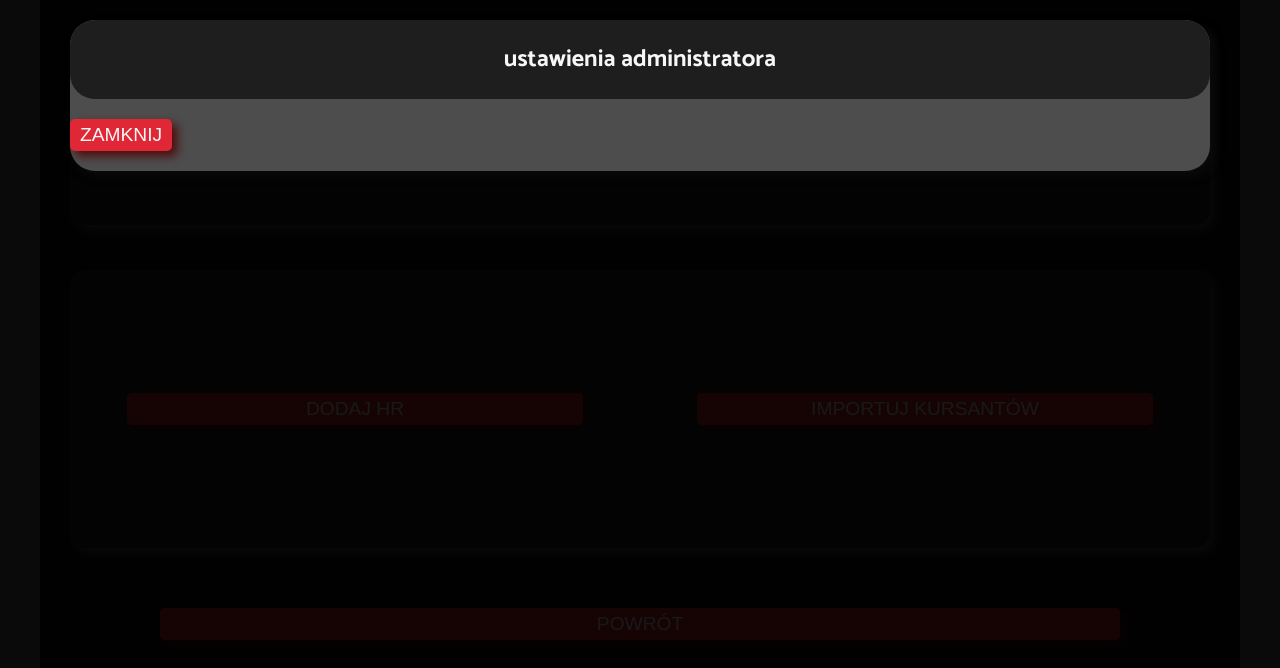
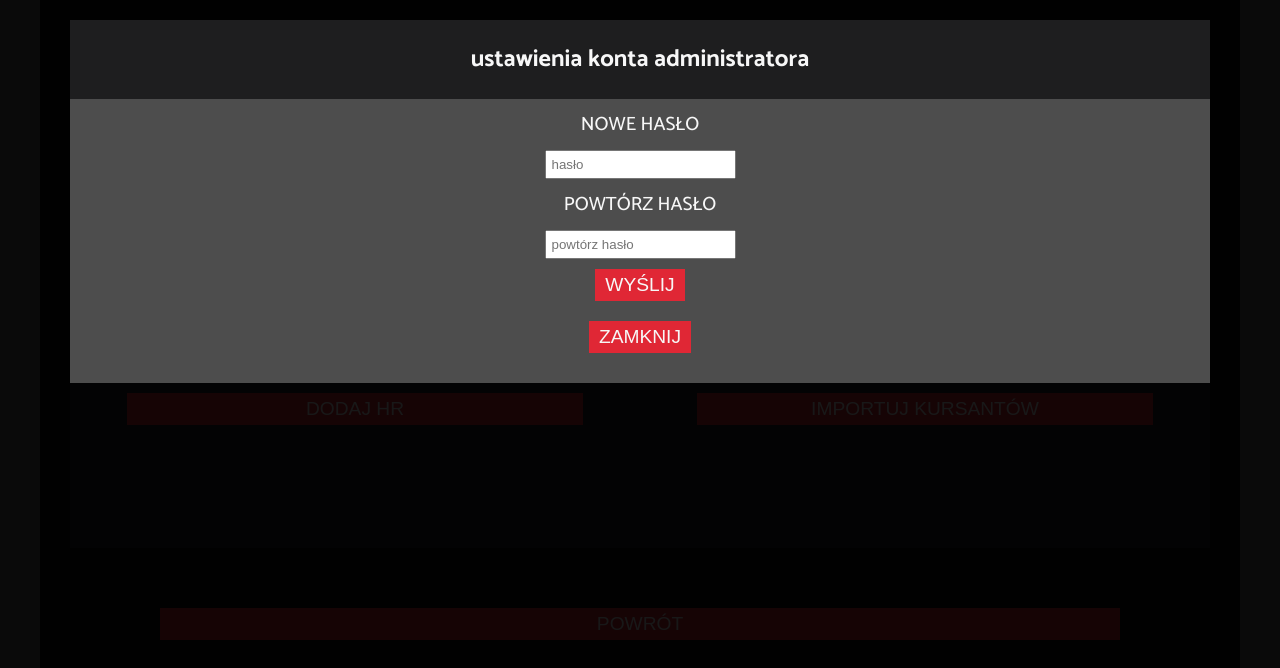
Before and after one commit to Konrad123456/megak-head-hunter-fe, a React (Create React App) app: page / in a window 1280 px wide. Both pictures are taken after a click on the button "USTAWIENIA". Shown: the top 668 px of the page. Built offline with nearby package versions, Linux system fonts and the light colour scheme.

Commit message:
added password change form for admin, removed box-shadow and border radius from styles

```diff
--- /dev/null
+++ b/src/components/Formik/Forms/AdminViewPasswordChangeForm.tsx
@@ -0,0 +1,37 @@
+import React, { useState } from 'react';
+import {Formik, Form, Field, FormikHelpers} from 'formik';
+import * as yup from 'yup';
+import {Input} from "../Input/Input";
+interface Props{
+    handleModalExit:()=>void;
+}
+interface Password{
+    password:string;
+}
+
+export const AdminViewPasswordChangeForm = (props:Props)=>{
+
+
+
+    return(
+
+<Formik initialValues={{password:''}}    onSubmit={(
+    values: Password,
+    { setSubmitting }: FormikHelpers<Password>
+) => {
+    setTimeout(() => {
+        alert(JSON.stringify(values, null, 2));
+        setSubmitting(false);
+    }, 500);
+}}>
+    <Form className={'admin-view__form'}>
+        <p>nowe hasło</p>
+    <Input label={''} name={'password'} type={'password'} placeholder={'hasło'}/>
+        <p>powtórz hasło</p>
+    <Input label={''} name={'passwordCheck'} type={'confirm'} placeholder={'powtórz hasło'}/>
+        <button className={'btn'} type={'submit'}>wyślij</button>
+        <button onClick={props.handleModalExit} className={'btn modal'}>zamknij</button>
+    </Form>
+</Formik>
+    )
+}
--- a/src/pages/AdminViewPage.tsx
+++ b/src/pages/AdminViewPage.tsx
@@ -4,6 +4,7 @@ import {Input} from "../components/Formik/Input/Input";
 import {Formik, Field, Form, FormikHelpers} from "formik";
 import {AdminViewFormHrAdd} from "../components/Formik/Forms/AdminViewFormHrAdd";
 import {AdminViewFormStudentsAdd} from "../components/Formik/Forms/AdminViewFormStudentsAdd";
+import {AdminViewPasswordChangeForm} from "../components/Formik/Forms/AdminViewPasswordChangeForm";
 
 
 export const AdminViewPage = () => {
@@ -59,9 +60,8 @@ export const AdminViewPage = () => {
                 <AdminViewFormStudentsAdd handleModalExit={handleModalExit}/>
             </div> : null}
             {switches.settings ? <div className={'admin-view__modal-form'}>
-                <h3>ustawienia administratora</h3>
-
-                <button onClick={handleModalExit} className={'btn modal'}>zamknij</button>
+                <h3>ustawienia konta administratora</h3>
+                <AdminViewPasswordChangeForm handleModalExit={handleModalExit}/>
             </div> : null}
             <button className={'admin-view__go-back-button btn'}>powrót</button>
         </div>
--- a/src/pages/_AdminViewPage.scss
+++ b/src/pages/_AdminViewPage.scss
@@ -16,8 +16,7 @@
     input {
       margin: 10px auto;
       padding: 5px;
-      border-radius: 5px;
-      box-shadow: 5px 5px 5px $color-blackish-two;
+
 
 
       &::file-selector-button {
@@ -25,11 +24,10 @@
         padding: 5px;
         margin-right: 10px;
         cursor: pointer;
-        box-shadow: 5px 5px 10px $color-redish-two;
         border: none;
         color: $color-greyish-five;
         text-transform: uppercase;
-        border-radius: 5px;
+
 
       }
 
@@ -46,8 +44,6 @@
     transform: translateX(-50%);
     width: 95%;
     background-color: $color-greyish-primary;
-    border-radius: 25px;
-    box-shadow: 5px 5px 10px $color-blackish-primary;
     overflow: hidden;
 
     h3 {
@@ -55,7 +51,6 @@
       text-align: center;
       padding: 20px;
       background-color: $color-blackish-one;
-      border-radius: 25px;
     }
 
     .btn.modal {
@@ -79,17 +74,15 @@
     background-color: $color-redish-four;
     padding: 5px 10px;
     cursor: pointer;
-    box-shadow: 5px 5px 10px $color-redish-two;
     border: none;
     color: $color-greyish-five;
     font-size: $font-size-small;
     text-transform: uppercase;
-    border-radius: 5px;
     transition: box-shadow 0.3s
   }
 
   .btn:hover {
-    box-shadow: 0 0 35px $color-redish-two;
+    //box-shadow: 0 0 35px $color-redish-two;
   }
 
   position: relative;
@@ -108,11 +101,10 @@
     width: 95%;
     align-items: center;
     flex-grow: 1;
-    border-radius: 15px;
     justify-content: flex-end;
     background-color: $color-blackish-two;
     margin: 25px auto;
-    box-shadow: 5px 5px 10px $color-greyish-primary;
+
 
 
     h2 {
@@ -153,9 +145,7 @@
   flex-grow: 2;
   background-color: $color-blackish-two;
   width: 95%;
-  border-radius: 15px;
   margin-top: 20px;
-  box-shadow: 5px 5px 10px $color-greyish-primary;
 
   &-buttons {
     display: flex;
@@ -227,9 +217,7 @@
     flex-grow: 2;
     background-color: $color-blackish-two;
     width: 95%;
-    border-radius: 15px;
     margin-top: 20px;
-    box-shadow: 5px 5px 10px $color-greyish-primary;
 
     &-buttons {
       display: flex;
```
